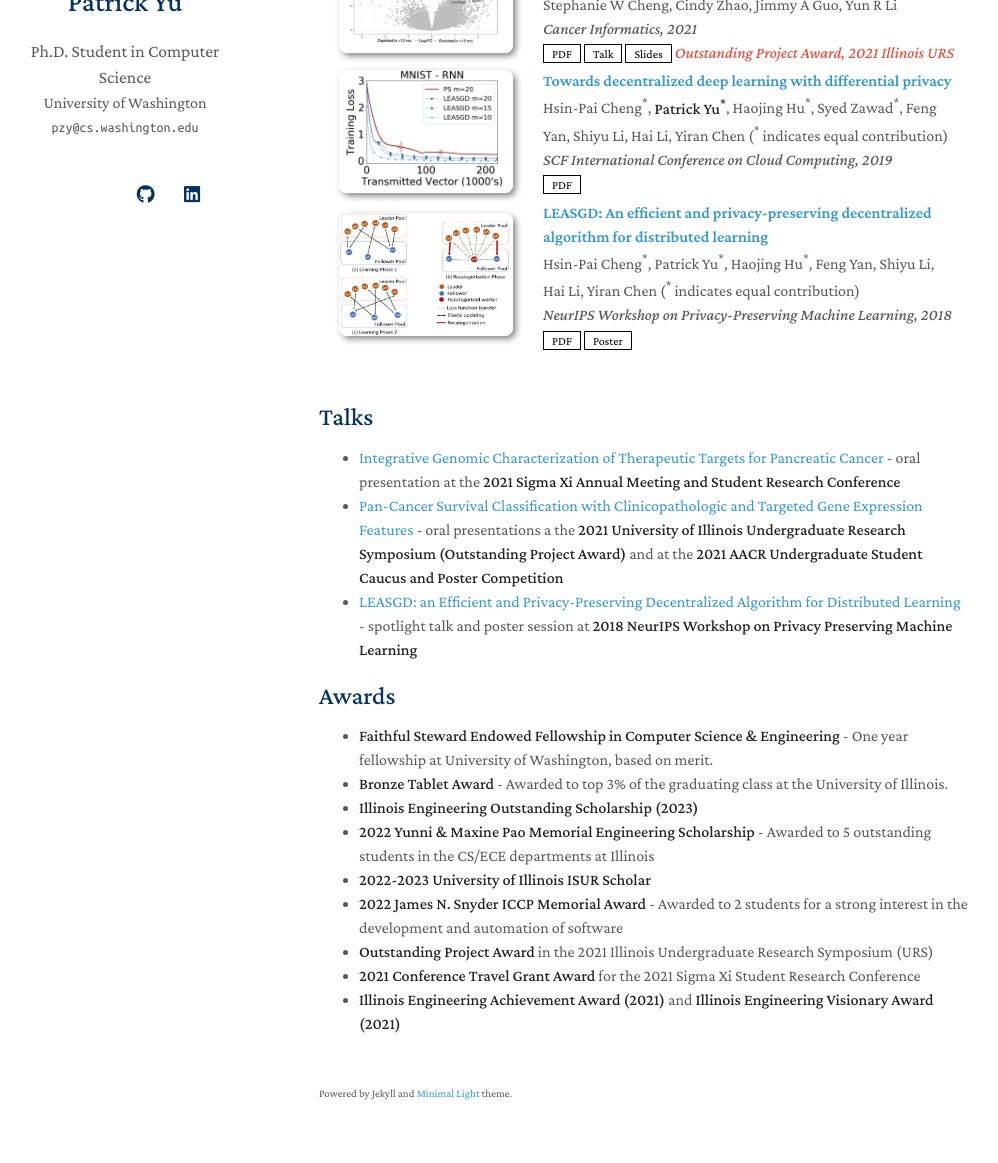
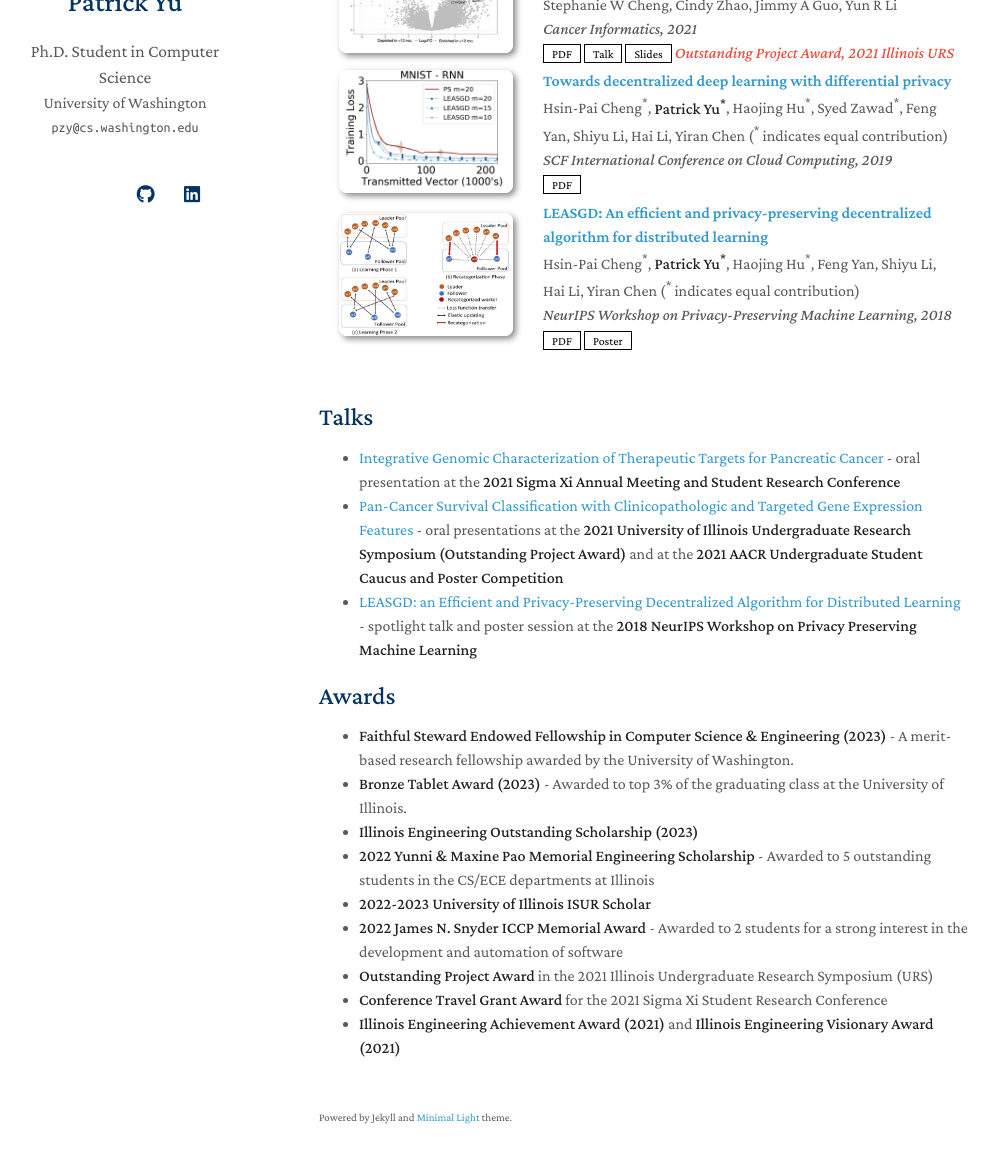
Before and after one commit to patricks-lab/patricks-lab.github.io, a Jekyll site: the page built from index.md, in a window 1280 px wide and 1400 px high, scrolled down 792 px. Shown: the part 202-1365 px from the top of the window, without its empty margins (151-1149 px from the left). Built offline with Jekyll 4.4.1, drawn with Linux system fonts in a browser that asks for light colours; nearby versions of some CDN libraries; a style sheet for code colours, icons or effects is not loaded; our own code applies the rules of GitHub Pages for plain Markdown files; some of the changed text lies outside the part shown.

Commit message:
minor fixes

```diff
--- a/_includes/publications.md
+++ b/_includes/publications.md
@@ -83,7 +83,7 @@
 
   <div class="col-sm-9" style="position: relative;padding-right: 15px;padding-left: 20px;">
     <div class="title"><a href="https://arxiv.org/abs/1811.11124">LEASGD: An efficient and privacy-preserving decentralized algorithm for distributed learning</a></div>
-    <div class="author">Hsin-Pai Cheng<sup>*</sup>, Patrick Yu<sup>*</sup>, Haojing Hu<sup>*</sup>, Feng Yan, Shiyu Li, Hai Li, Yiran Chen (<sup>*</sup> indicates equal contribution)</div>
+    <div class="author">Hsin-Pai Cheng<sup>*</sup>, <strong>Patrick Yu<sup>*</sup></strong>, Haojing Hu<sup>*</sup>, Feng Yan, Shiyu Li, Hai Li, Yiran Chen (<sup>*</sup> indicates equal contribution)</div>
     <div class="periodical"><em>NeurIPS Workshop on Privacy-Preserving Machine Learning, 2018</em></div>
     <div class="links">
       <a href="https://arxiv.org/pdf/1811.11124" class="btn btn-sm z-depth-0" role="button" target="_blank" style="font-size:12px;">PDF</a>
--- a/_includes/services.md
+++ b/_includes/services.md
@@ -1,17 +1,17 @@
 ## Talks
 
 - [Integrative Genomic Characterization of Therapeutic Targets for Pancreatic Cancer](https://youtu.be/FEy-8IwILBQ) - oral presentation at the **2021 Sigma Xi Annual Meeting and Student Research Conference**
-- [Pan-Cancer Survival Classification with Clinicopathologic and Targeted Gene Expression Features](https://youtu.be/o-7iu6zPKXA) - oral presentations a the **2021 University of Illinois Undergraduate Research Symposium (Outstanding Project Award)** and at the **2021 AACR Undergraduate Student Caucus and Poster Competition**
-- [LEASGD: an Efficient and Privacy-Preserving Decentralized Algorithm for Distributed Learning](files/LEASGD_Project.pdf) - spotlight talk and poster session at **2018 NeurIPS Workshop on Privacy Preserving Machine Learning**
+- [Pan-Cancer Survival Classification with Clinicopathologic and Targeted Gene Expression Features](https://youtu.be/o-7iu6zPKXA) - oral presentations at the **2021 University of Illinois Undergraduate Research Symposium (Outstanding Project Award)** and at the **2021 AACR Undergraduate Student Caucus and Poster Competition**
+- [LEASGD: an Efficient and Privacy-Preserving Decentralized Algorithm for Distributed Learning](files/LEASGD_Project.pdf) - spotlight talk and poster session at the **2018 NeurIPS Workshop on Privacy Preserving Machine Learning**
 
 ## Awards
 
-- **Faithful Steward Endowed Fellowship in Computer Science & Engineering** - One year fellowship at University of Washington, based on merit.
-- **Bronze Tablet Award** - Awarded to top 3% of the graduating class at the University of Illinois.
+- **Faithful Steward Endowed Fellowship in Computer Science & Engineering (2023)** - A merit-based research fellowship awarded by the University of Washington.
+- **Bronze Tablet Award (2023)** - Awarded to top 3% of the graduating class at the University of Illinois.
 - **Illinois Engineering Outstanding Scholarship (2023)**
 - **2022 Yunni & Maxine Pao Memorial Engineering Scholarship** - Awarded to 5 outstanding students in the CS/ECE departments at Illinois
 - **2022-2023 University of Illinois ISUR Scholar**
 - **2022 James N. Snyder ICCP Memorial Award** - Awarded to 2 students for a strong interest in the development and automation of software
 - **Outstanding Project Award** in the 2021 Illinois Undergraduate Research Symposium (URS)
-- **2021 Conference Travel Grant Award** for the 2021 Sigma Xi Student Research Conference
+- **Conference Travel Grant Award** for the 2021 Sigma Xi Student Research Conference
 - **Illinois Engineering Achievement Award (2021)** and **Illinois Engineering Visionary Award (2021)**
--- a/index.md
+++ b/index.md
@@ -4,7 +4,7 @@ layout: homepage
 
 ## About Me
 
-I am a Ph.D. student advised by Professor Su-In Lee at the AIMS lab of the Paul G. Allen School of Computer Science & Engineering.
+I am a Ph.D. student advised by Professor [Su-In Lee](https://aims.cs.washington.edu/su-in-lee) at the [AIMS Lab](https://aims.cs.washington.edu/) of the Paul G. Allen School of Computer Science & Engineering.
 
 Before my Ph.D. studies, I worked closely with Professor [Sanmi Koyejo](https://cs.stanford.edu/people/sanmi/), Professor [William Hwang](https://www.whwanglab.org/), and Professor [Yiran Chen](https://ece.duke.edu/faculty/yiran-chen), as well as graduate students [Brando Miranda](https://brando90.github.io/brandomiranda/home.html), [Jimmy Guo](https://aguirrelab.dana-farber.org/jimmy-guo.html), and [Hsin-Pai Cheng](https://newwhitecheng.github.io/).
 
```
